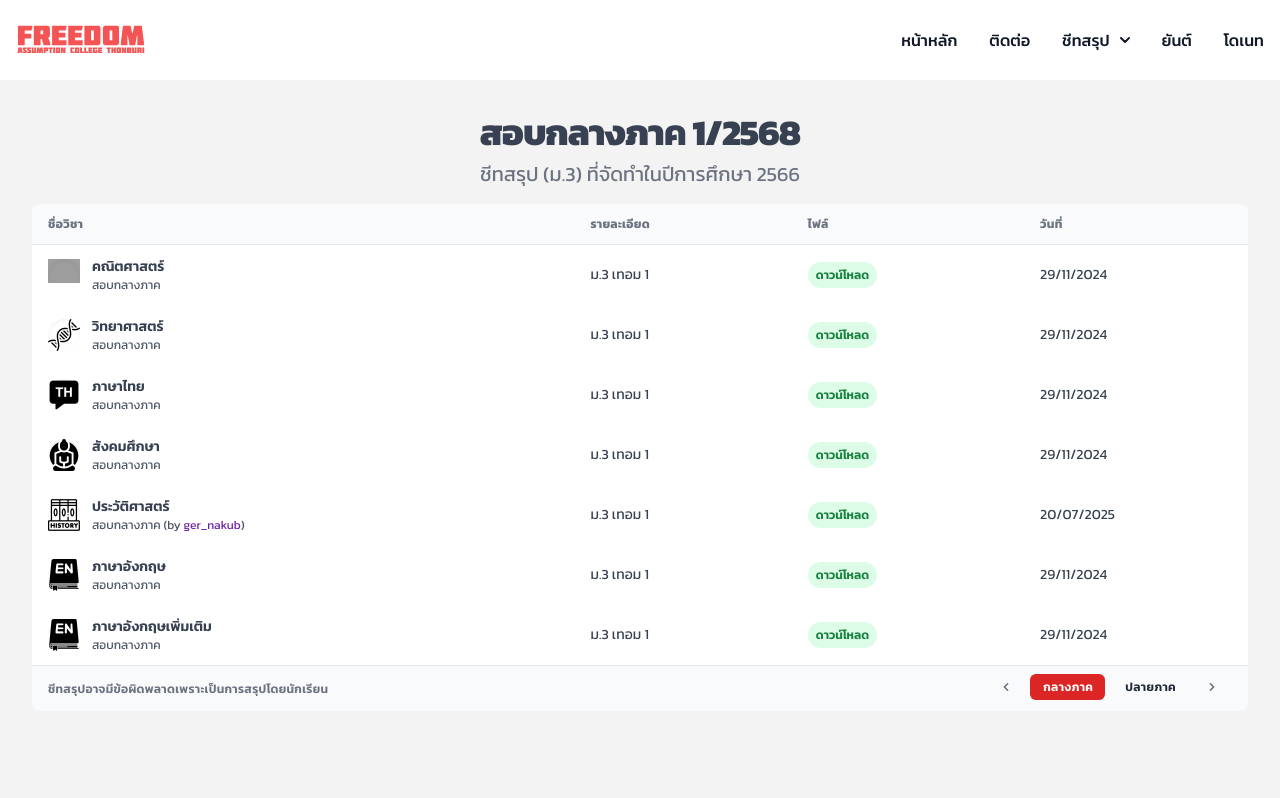
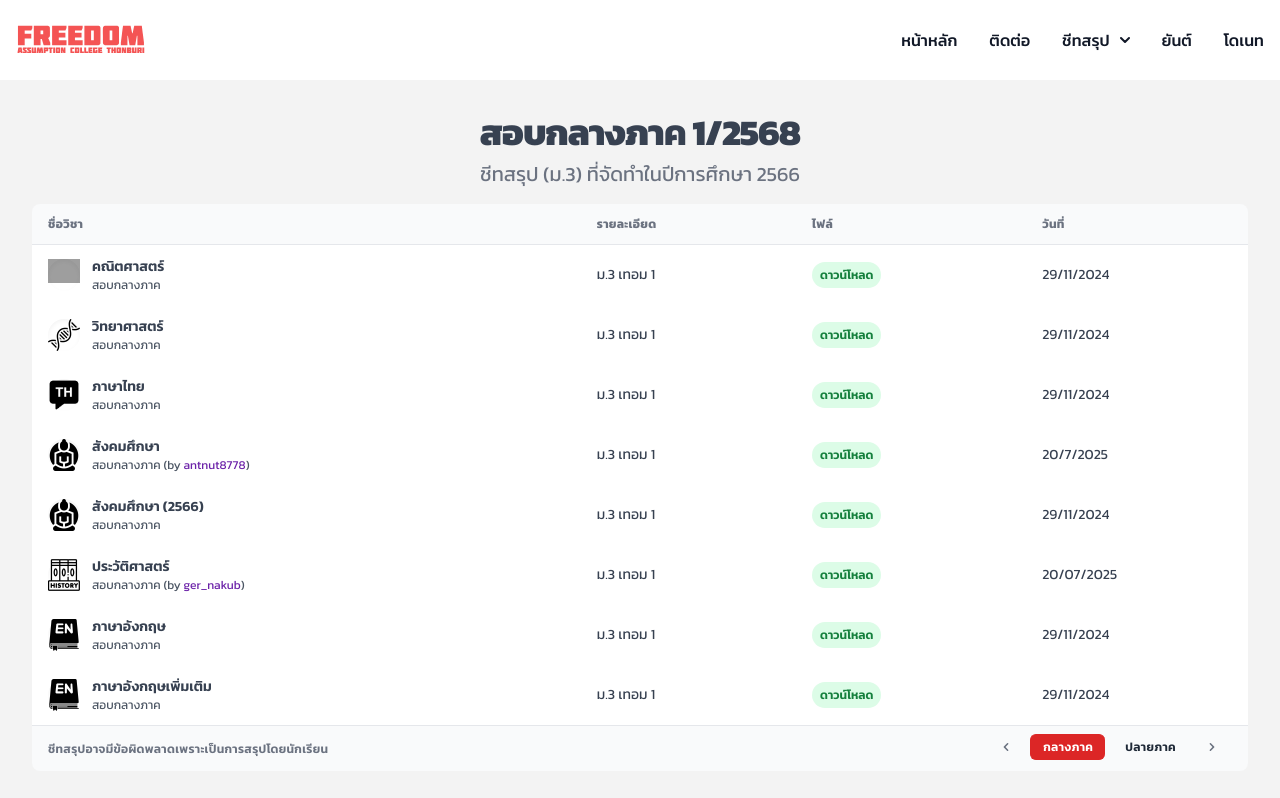
Before and after one commit to poomp5/freedom, a Next.js app: page /m3/midterm1 in a window 1280 px wide. Shown: the top 798 px of the page. Built offline with nearby package versions, Linux system fonts and the light colour scheme; grey boxes are pictures that could not be loaded.

Commit message:
feat:social m3

```diff
--- a/app/m3/midterm1/page.tsx
+++ b/app/m3/midterm1/page.tsx
@@ -151,6 +151,54 @@ export default function Home() {
                     <tr className="text-gray-700">
                       <td className="px-4 py-3">
                         <Link
+                          href={"/m3/midterm1/social_new.pdf"}
+                          className="flex items-center text-sm"
+                        >
+                          <div className="inline-block relative w-8 h-8 mr-3 rounded-full">
+                            <Image
+                              className="icon-subject object-cover w-full h-auto"
+                              src="/assets/img/icon/social.png"
+                              alt="math"
+                              width={100}
+                              height={100}
+                            />
+                            <div
+                              className="absolute inset-0 rounded-full shadow-inner"
+                              aria-hidden="true"
+                            ></div>
+                          </div>
+                          <div className="inline-block">
+                            <p className="font-semibold whitespace-nowrap">
+                              สังคมศึกษา
+                            </p>
+                            <p className="text-xs text-gray-600">
+                              สอบกลางภาค (by{" "}
+                              <Link
+                                className="text-purple-800"
+                                href="https://www.instagram.com/antnut8778/"
+                              >
+                                antnut8778
+                              </Link>
+                              )
+                            </p>
+                          </div>
+                        </Link>
+                      </td>
+                      <td className="px-4 py-3 text-sm whitespace-nowrap">
+                        ม.3 เทอม 1
+                      </td>
+                      <td className="px-4 py-3 text-xs">
+                        <Link href={"/m3/midterm1/social_new.pdf"}>
+                          <span className="px-2 py-1 font-semibold leading-tight text-green-700 bg-green-100 rounded-full">
+                            ดาวน์โหลด
+                          </span>
+                        </Link>
+                      </td>
+                      <td className="px-2 py-3 text-sm">20/7/2025</td>
+                    </tr>
+                    <tr className="text-gray-700">
+                      <td className="px-4 py-3">
+                        <Link
                           href={"/m3/midterm1/social.pdf"}
                           className="flex items-center text-sm"
                         >
@@ -169,7 +217,7 @@ export default function Home() {
                           </div>
                           <div className="inline-block">
                             <p className="font-semibold whitespace-nowrap">
-                              สังคมศึกษา
+                              สังคมศึกษา (2566)
                             </p>
                             <p className="text-xs text-gray-600">สอบกลางภาค</p>
                           </div>
--- a/app/page.tsx
+++ b/app/page.tsx
@@ -183,6 +183,54 @@ export default function Home() {
                   <tr className="text-gray-700">
                     <td className="px-4 py-3">
                       <Link
+                        href={"/m3/midterm1/social_new.pdf"}
+                        className="flex items-center text-sm"
+                      >
+                        <div className="inline-block relative w-8 h-8 mr-3 rounded-full">
+                          <Image
+                            className="icon-subject object-cover w-full h-auto"
+                            src="/assets/img/icon/social.png"
+                            alt="math"
+                            width={100}
+                            height={100}
+                          />
+                          <div
+                            className="absolute inset-0 rounded-full shadow-inner"
+                            aria-hidden="true"
+                          ></div>
+                        </div>
+                        <div className="inline-block">
+                          <p className="font-semibold whitespace-nowrap">
+                            สังคมศึกษา
+                          </p>
+                          <p className="text-xs text-gray-600">
+                            สอบกลางภาค (by{" "}
+                            <Link
+                              className="text-purple-800"
+                              href="https://www.instagram.com/antnut8778/"
+                            >
+                              antnut8778
+                            </Link>
+                            )
+                          </p>
+                        </div>
+                      </Link>
+                    </td>
+                    <td className="px-4 py-3 text-sm whitespace-nowrap">
+                      ม.3 เทอม 1
+                    </td>
+                    <td className="px-4 py-3 text-xs">
+                      <Link href={"/m3/midterm1/social_new.pdf"}>
+                        <span className="px-2 py-1 font-semibold leading-tight text-green-700 bg-green-100 rounded-full">
+                          ดาวน์โหลด
+                        </span>
+                      </Link>
+                    </td>
+                    <td className="px-2 py-3 text-sm">20/7/2025</td>
+                  </tr>
+                  <tr className="text-gray-700">
+                    <td className="px-4 py-3">
+                      <Link
                         href={"/m3/midterm1/social.pdf"}
                         className="flex items-center text-sm"
                       >
@@ -201,7 +249,7 @@ export default function Home() {
                         </div>
                         <div className="inline-block">
                           <p className="font-semibold whitespace-nowrap">
-                            สังคมศึกษา
+                            สังคมศึกษา (2566)
                           </p>
                           <p className="text-xs text-gray-600">สอบกลางภาค</p>
                         </div>
```
Also changed, not shown: 1 other file (tests, documents, lock files or other folders).
